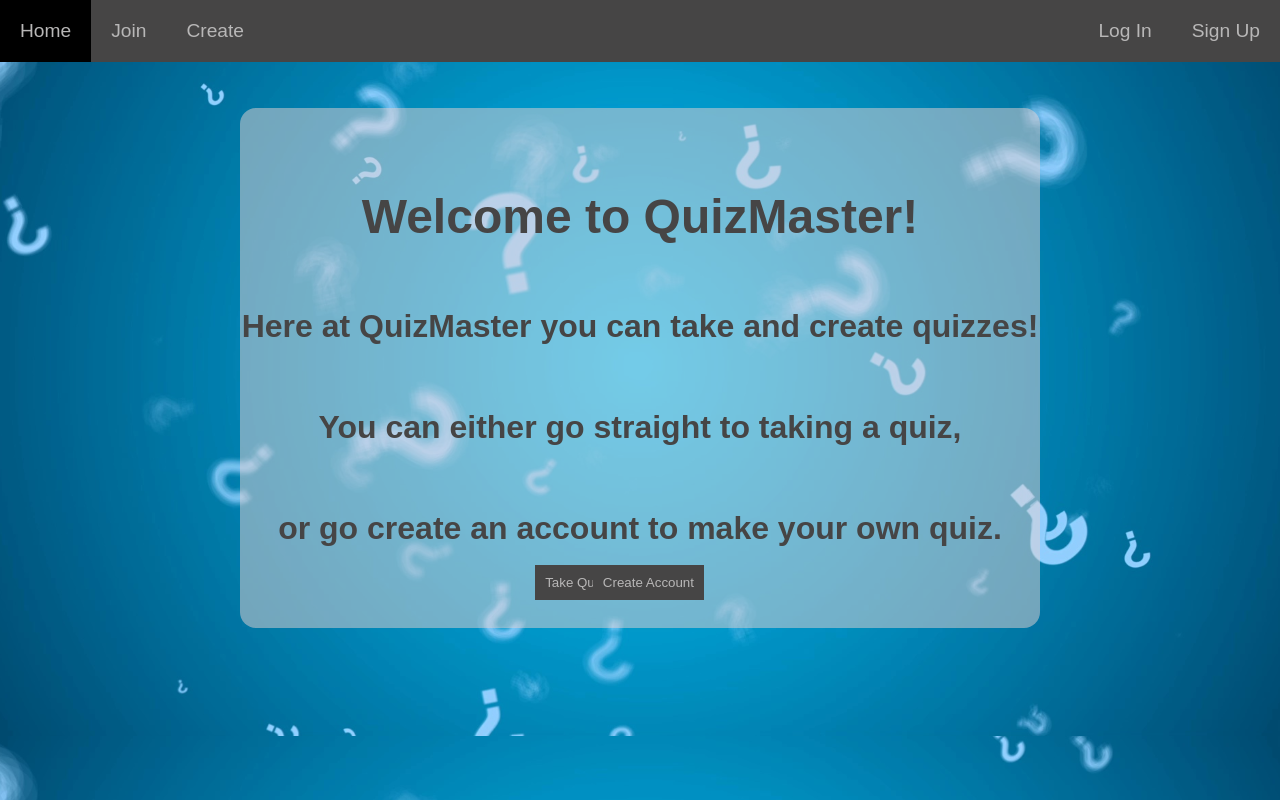
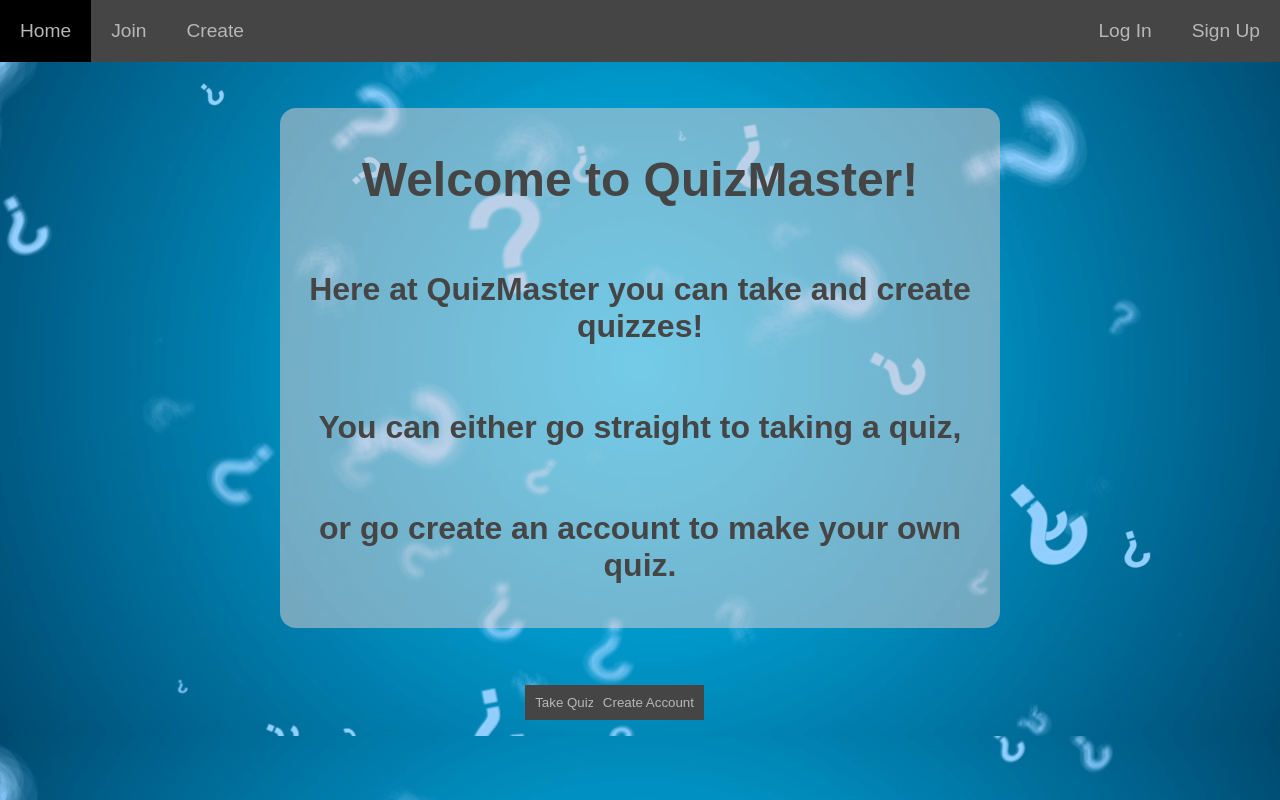
Before and after one commit to milesHerrick/quiz-project, a PHP site: page /home.html in a window 1280 px wide. Run offline with PHP 8.4, Linux system fonts and the light colour scheme.

Commit message:
Final Final
Everything displays well on laptop now.

```diff
--- a/home.css
+++ b/home.css
@@ -4,9 +4,12 @@
     flex-direction: column;
     align-items: center;
     justify-content: center;
-    width: 100vh;
+    width: 90vh;
     background-color: rgba(230, 212, 212, 0.5);
     border-radius: 1em;
+}
+body{
+    overflow-y: hidden;
 }
 .flexbox{
     height:90vh;
@@ -26,6 +29,7 @@ p{
     font-family: Arial, Helvetica, sans-serif;
     color:rgb(70, 69, 69);
     font-weight: bold;
+    text-align: center;
 }
 #joinbtn, #createbtn{
     position: fixed;
@@ -33,13 +37,14 @@ p{
     background-color: rgb(70, 69, 69);
     color: rgb(184, 183, 183);
     border: 0;
-    bottom: 25%;
+    bottom: 10vh;
 }
 #createbtn:hover, #joinbtn:hover{
     background-color: black;
 }
 #joinbtn{
     right: 52%;
+    margin-right: 10px;
 }
 #createbtn{
     float: right;
--- a/join.css
+++ b/join.css
@@ -16,7 +16,7 @@ body {
   flex-direction: column;
   align-items: center;
   justify-content: center;
-  height: 25vh;
+  height: 35vh;
   width: 45vh;
   border-radius: 1em;
   padding-bottom: 2em;
@@ -52,4 +52,5 @@ h2{
   font-size: 3em;
   font-family: Arial, Helvetica, sans-serif;
   color:rgb(70, 69, 69);
+  text-align: center;
 }
--- a/login.css
+++ b/login.css
@@ -11,7 +11,7 @@
     align-items: center;
     flex-direction: column;
     justify-content: center;
-    height: 50vh;
+    height: 55vh;
     width: 40vh;
     border-radius: 1em;
     background-color: rgba(230, 212, 212, 0.5);
--- a/signup.css
+++ b/signup.css
@@ -40,7 +40,7 @@ form{
     align-items: center;
     flex-direction: column;
     justify-content: center;
-    height: 50vh;
+    height: 55vh;
     width: 40vh;
     font-family: Arial, Helvetica, sans-serif;
     background-color: rgba(230, 212, 212, 0.5);
```
